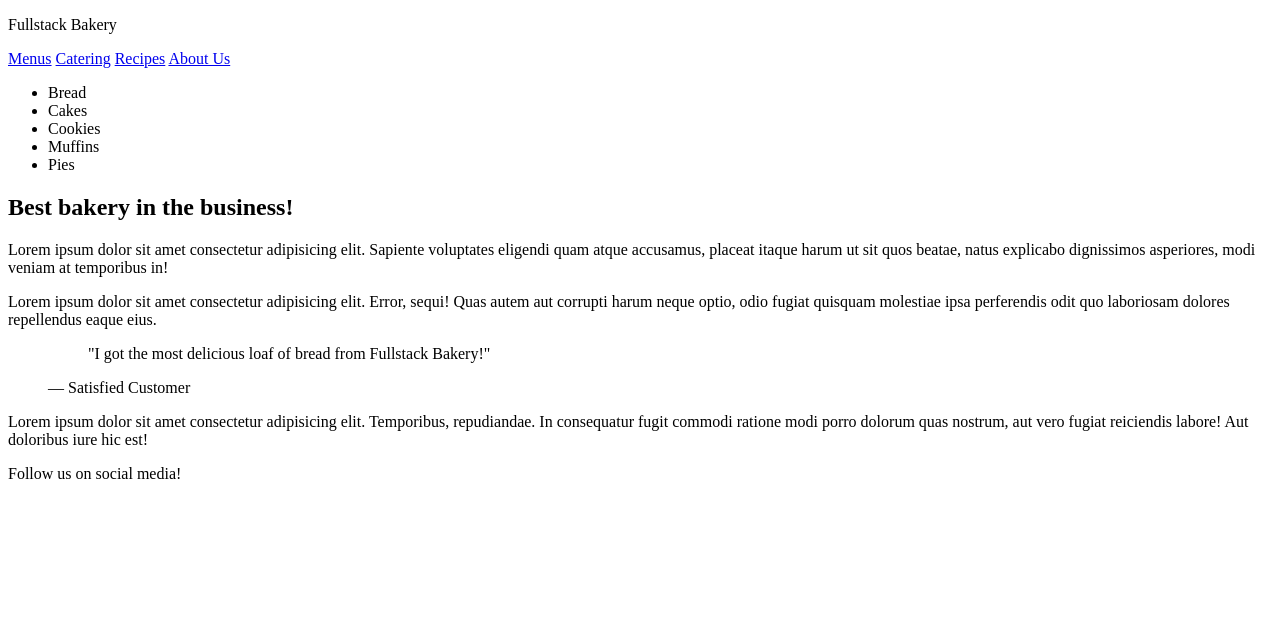
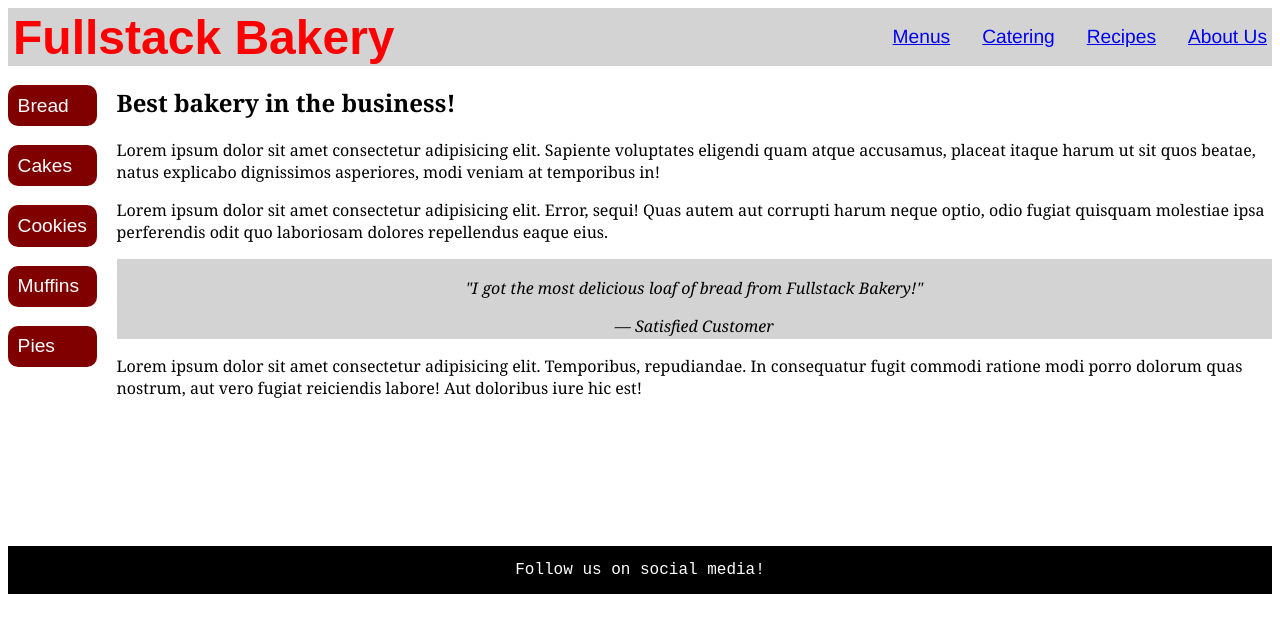
Before and after one commit to Zebediah79/block06, a plain HTML site: page index.html in a window 1280 px wide. Drawn offline with Linux system fonts and the light colour scheme.

Commit message:
Created style layout of Fullstack Bakery.

```diff
--- a/index.html
+++ b/index.html
@@ -1,6 +1,8 @@
 <!DOCTYPE html>
 <html lang="en">
   <head>
+    <meta charset="UTF-8" />
+    <link rel="stylesheet" href="styles.css" />
     <title>Fullstack Bakery</title>
   </head>
   <body>
--- /dev/null
+++ b/styles.css
@@ -0,0 +1,95 @@
+header {
+  margin: 0px;
+  padding: 5px;
+  background-color: lightgrey;
+  height: 3rem;
+  display: flex;
+  justify-content: space-between;
+  gap: 3ch;
+  align-items: center;
+  font-family: "Franklin Gothic Medium", "Arial Narrow", Arial, sans-serif;
+}
+
+nav {
+  height: 3rem;
+  display: flex;
+  justify-content: space-evenly;
+  gap: 3ch;
+  align-items: center;
+  font-family: "Franklin Gothic Medium", "Arial Narrow", Arial, sans-serif;
+  font-size: 1.2em;
+}
+
+main {
+  margin: 0px;
+  height: 20rem;
+  display: flex;
+  justify-content: center;
+  font-size: 1rem;
+  font-family: Cambria, Georgia, serif;
+  padding-bottom: 10rem;
+}
+
+h1 {
+  font-family: Georgia, Times, "Times New Roman", serif;
+}
+
+aside {
+  height: 20rem;
+  padding-right: 0px;
+  margin-right: 20px;
+}
+
+ul {
+  height: 20rem;
+  margin: 0px;
+  padding-left: 0px;
+  display: flex;
+  flex-direction: column;
+  align-items: left;
+  justify-content: space-evenly;
+}
+
+li {
+  border-radius: 10px;
+  background-color: maroon;
+  font-family: Arial, Helvetica, sans-serif;
+  font-size: 1.2em;
+  color: white;
+  padding: 0.5em;
+  display: flex;
+  align-items: left;
+  justify-content: space-between;
+}
+
+footer {
+  background-color: black;
+  color: white;
+  height: 3rem;
+  display: flex;
+  justify-content: center;
+  align-items: center;
+  font-family: "Courier New", Courier, monospace;
+  font-size: 1em;
+}
+
+.brand {
+  display: flex;
+  color: red;
+  font-family: Copperplate, "Copperplate Gothic Light", fantasy;
+  font-size: 3em;
+  font-weight: bold;
+}
+
+.testimonial {
+  font-style: italic;
+  font-size: 1em;
+  background-color: lightgrey;
+  height: 5rem;
+  padding: px;
+  margin: 0%;
+  display: flex;
+  flex-direction: column;
+  justify-content: center;
+  align-items: center;
+}
```
